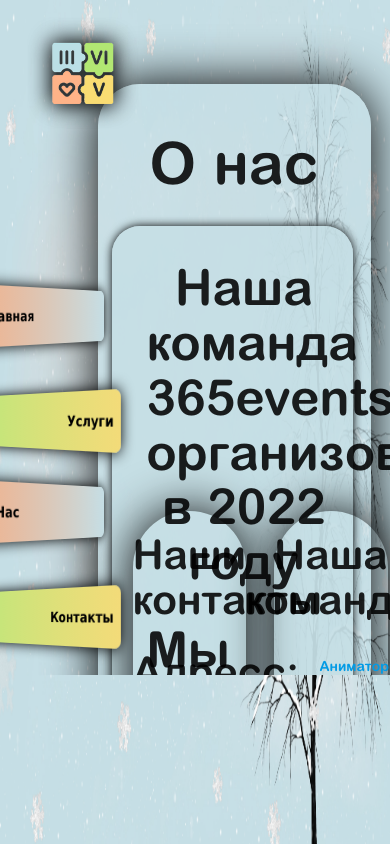
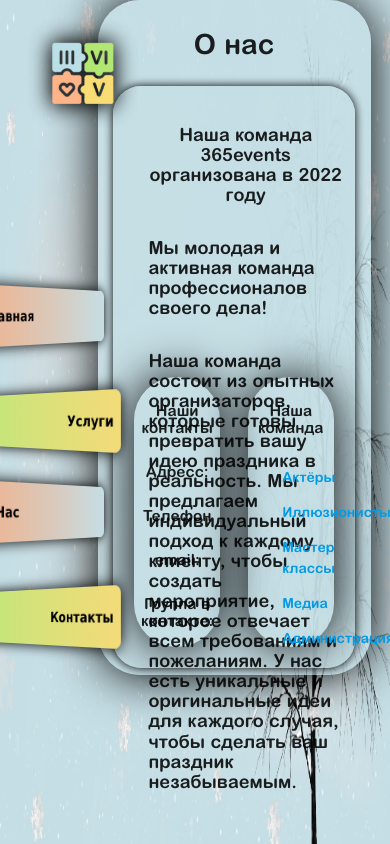
Before and after one commit to ChitKit/365events, a React (Create React App) app in the folder client/: page /about in a window 390 px wide. Built offline with nearby package versions, Linux system fonts and the light colour scheme.

Commit message:
change name Animator on Artist, fix width app with open burger menu mobile version

```diff
--- a/client/src/App.scss
+++ b/client/src/App.scss
@@ -4,22 +4,22 @@
 }
 @media screen and (min-width: 1280px) {
   :root {
-      --height-app: 100vh
+      --height-app: 100vh;
   }
 }
 @media screen and (min-width: 1024px) and (max-width: 1279px) {
   :root {
-      --height-app:100vh
+      --height-app:100vh;
   }
 }
 @media screen and (min-width: 800px) and (max-width: 1023px) {
   :root {
-      --height-app:100vh
+      --height-app:100vh;
   }
 }
 @media screen and (max-width: 799px) {
   :root {
-      --height-app:80vh
+      --height-app:100vh;
   }
 }
 
@@ -29,5 +29,4 @@
   font-family: ArialRound;
   width: 100%;
   background-color: rgb(255, 255, 255);
-  overflow: hidden;
 }
--- a/client/src/Layout/MainLayout.scss
+++ b/client/src/Layout/MainLayout.scss
@@ -1,6 +1,28 @@
+@media screen and (min-width: 1280px) {
+    :root {
+        --main-Height_App: 100vh;
+    }
+}
+@media screen and (min-width: 1024px) and (max-width: 1279px) {
+    :root {
+        --main-Height_App: 100vh;
+    }
+}
+@media screen and (min-width: 800px) and (max-width: 1023px) {
+    :root {
+        --main-Height_App: 100vh;
+    }
+}
+@media screen and (max-width: 799px) {
+    :root {
+        --main-Height_App: 80%;
+    }
+}
+
+
 .Content{
     width: 100vw;
-    height: 100vh;
+    height: var(--main-Height_App);
     display: flex;
     justify-content: flex-end;
     align-items: center;
--- a/client/src/components/NavBar/NavBar.jsx
+++ b/client/src/components/NavBar/NavBar.jsx
@@ -3,15 +3,31 @@ import "./NavBar.scss";
 import { Link } from "react-router-dom";
 
 export default function NavBar({ currentImg, currentColorForImg }) {
-	const [openMobileMenu, setOpenMobileMenu] = useState(false)
+	const [openMobileMenu, setOpenMobileMenu] = useState(false);
     const [widthScreen, setWidthScreen] = useState(undefined);
+	const [hiddenMenu, setHiddenMenu] = useState(true)
+	console.log(openMobileMenu, 'OMM');
+	console.log(hiddenMenu, 'HID');
+
+
     useEffect(() => {
         if (widthScreen === undefined) {
             setWidthScreen(window.screen.width);
         }
     }, []);
 
-    useEffect(() => {}, [currentImg]);
+	useEffect(() => {
+		if (openMobileMenu === true) {
+			setTimeout(() => {
+				setHiddenMenu(false)
+			}, 100);
+		}
+	},[openMobileMenu])
+
+	const goToLinkHandler = () => {
+		setOpenMobileMenu(false)
+		setHiddenMenu(true)
+	}
 
     //TODO Сделать группировку group "Услуги праздники, шоу, мастер классы"
     return (
@@ -56,26 +72,27 @@ export default function NavBar({ currentImg, currentColorForImg }) {
                             />
                         </Link>
 						{openMobileMenu ?
-                        <button onClick={() => {setOpenMobileMenu(!openMobileMenu)}} className="CloseMobileMenuButton">X</button>
+                        <button onClick={goToLinkHandler} className="CloseMobileMenuButton">X</button>
 						:
                         <button onClick={() => {setOpenMobileMenu(!openMobileMenu)}} className="MobileMenuButton">|||</button>
 						}
+						{openMobileMenu &&
                         <div
                             style={{
                                 background: `rgba${currentColorForImg}, 0.7)`,
                             }}
-                            className={openMobileMenu ? "MobileMenuNavBar Active" : "MobileMenuNavBar"}
+                            className={!hiddenMenu ? "MobileMenuNavBar Active" : "MobileMenuNavBar"}
                         >
                             <div className="MobileMenuNavBar-Content">
                                 <div className="MobileMenuNavBar-NavigationApp">
-                                    <Link onClick={() => {setOpenMobileMenu(false)}} to={"/"}>Главная</Link>
-                                    <Link onClick={() => {setOpenMobileMenu(false)}} to={"/services"}>Услуги</Link>
+                                    <Link onClick={goToLinkHandler} to={"/"}>Главная</Link>
+                                    <Link onClick={goToLinkHandler} to={"/services"}>Услуги</Link>
                                     {/* <Link to={"/animators"}>Аниматоры</Link> */}
                                     {/* <Link to={"/shows"}>Шоу</Link>  */}
                                     {/* <Link to={"/master_classes"}>Мастер классы</Link> */}
                                     {/* <Link to={"/additional_services"}>На заказ</Link> */}
-                                    <Link onClick={() => {setOpenMobileMenu(false)}} to={"/about"}>О нас</Link>
-                                    <Link onClick={() => {setOpenMobileMenu(false)}} to={"/contacts"}>Контакты</Link>
+                                    <Link onClick={goToLinkHandler} to={"/about"}>О нас</Link>
+                                    <Link onClick={goToLinkHandler} to={"/contacts"}>Контакты</Link>
                                 </div>
                                 {/* <ul className="MobileMenuNavBar-Ul">
 						<li className="MobileMenuNavBar-Li">
@@ -93,6 +110,7 @@ export default function NavBar({ currentImg, currentColorForImg }) {
 					</ul> */}
                             </div>
                         </div>
+					}
                     </div>
                     <div className="BackgroundImageDiv">
                         <img
--- a/client/src/components/NavBar/NavBar.scss
+++ b/client/src/components/NavBar/NavBar.scss
@@ -1,3 +1,5 @@
+
+
 .NavBar {
     font-size: larger;
     width: 60%;
--- a/client/src/pages/About/About.jsx
+++ b/client/src/pages/About/About.jsx
@@ -9,13 +9,13 @@ export default function About({currentColorForImg}) {
     <MainLayout>
       <div style={{background:`rgb${currentColorForImg}, 0.7)`}} className="About">
         <div className="About-Header">
-          <h1>О нас</h1>
+          <h1 className='About-Title'>О нас</h1>
         </div>
         <div style={{background:`rgb${currentColorForImg}, 0.82)`}} className="About-Content">
           <div className="About-Content-Inform">
-            <h2 style={{textAlign:'center'}}>Наша команда 365events организована в 2022 году</h2>
-            <h2>Мы молодая и активная команда профессионалов своего дела!</h2>
-            <h2>Наша команда состоит из опытных организаторов,
+            <h2 className="About-Content-Inform-H2" style={{textAlign:'center'}}>Наша команда 365events организована в 2022 году</h2>
+            <h2 className="About-Content-Inform-H2">Мы молодая и активная команда профессионалов своего дела!</h2>
+            <h2 className="About-Content-Inform-H2">Наша команда состоит из опытных организаторов,
               которые готовы превратить вашу идею праздника в реальность.
               Мы предлагаем индивидуальный подход к каждому клиенту,
               чтобы создать мероприятие, которое отвечает всем требованиям и пожеланиям.
@@ -25,15 +25,15 @@ export default function About({currentColorForImg}) {
           </div>
           <div className="About-Content-OtherInfo">
             <div className="About-Content-OtherInfo-Contacts">
-              <h3>Наши контакты</h3>
-              <h3>Адресс:</h3>
-              <h3>Телефон</h3>
-              <h3>email:</h3>
-              <h3>Группа в контакте:</h3>
+              <h3 className="About-Content-OtherInfo-H3">Наши контакты</h3>
+              <h3 className="About-Content-OtherInfo-H3">Адресс:</h3>
+              <h3 className="About-Content-OtherInfo-H3">Телефон</h3>
+              <h3 className="About-Content-OtherInfo-H3">email:</h3>
+              <h3 className="About-Content-OtherInfo-H3">Группа в контакте:</h3>
             </div>
             <div className="About-Content-OtherInfo-Team">
-              <h3>Наша команда</h3>
-              <Link to={'/animators'} style={{width:'0', position:'relative', left:'-10%', marginTop:'1em'}}>Аниматоры</Link>
+              <h3 className="About-Content-OtherInfo-H3">Наша команда</h3>
+              <Link to={'/animators'} style={{width:'0', position:'relative', left:'-10%', marginTop:'1em'}}>Актёры</Link>
               <Link to={'/animators'} style={{width:'0', position:'relative', left:'-10%', marginTop:'1em'}}>Иллюзионисты</Link>
               <Link to={'/animators'} style={{width:'0', position:'relative', left:'-10%', marginTop:'1em'}}>Мастер классы</Link>
               <Link to={'/animators'} style={{width:'0', position:'relative', left:'-10%', marginTop:'1em'}}>Медиа</Link>
--- a/client/src/pages/About/About.scss
+++ b/client/src/pages/About/About.scss
@@ -3,14 +3,21 @@
     z-index: 10;
     width: 70vw;
     height: 80vh;
-    padding: 1em;
+    padding: 0 1em 1em 1em;
     display: flex;
+    justify-content: center;
+    align-items: center;
     flex-direction: column;
     box-shadow: 0 0 50px black;
     border-radius: 3em;
+    &-Title{
+        font-size: 2em;
+    }
     &-Header{
         position: relative;
         top: 0;
+        margin: 0;
+        padding: 0;
         width:100%;
         border-radius: 5em;
     }
@@ -28,6 +35,9 @@
             // border: 2px solid black;
             width: 98%;
             height: 50%;
+            &-H2{
+                font-size: 1.3em;
+            }
         }
         &-OtherInfo{
             display: flex;
@@ -35,6 +45,9 @@
             // border: 2px solid black;
             width: 100%;
             height: 50%;
+            &-H3{
+                font-size: 1.1em;
+            }
             &-Contacts{
                 box-shadow: 0 0 50px black;
                 margin: 0em 1em 1em 1em;
--- a/client/src/pages/Animators/Animators.jsx
+++ b/client/src/pages/Animators/Animators.jsx
@@ -105,7 +105,7 @@ export default function Animators({currentColorForImg, colorPuzzlePhoto}) {
   return (
     <MainLayout>
       <div style={{background:`rgba${currentColorForImg}, 0.7)`}} className="Animators">
-        <h1>Аниматоры</h1>
+        <h1>Актёры</h1>
 			<div className="MemberTeamMainCard">
 				<div className="MemerCard">
 					<div
--- a/client/src/pages/Main/Main.scss
+++ b/client/src/pages/Main/Main.scss
@@ -59,7 +59,7 @@
         --width-divH2: 85%;
         --width-H2: 94%;
         --borderRadius-divH2: 2rem;
-        --main-Height: 99%;
+        --main-Height: 100%;
     }
 }
 
@@ -67,10 +67,10 @@
     position: relative;
     /* top: 5%; */
     width: var(--width-mainpage);
+    height: var(--main-Height);
     z-index: 99;
     display: flex;
     flex-direction: column;
-    height: var(--main-Height);
     justify-content: flex-start;
     align-items: center;
 }
```
